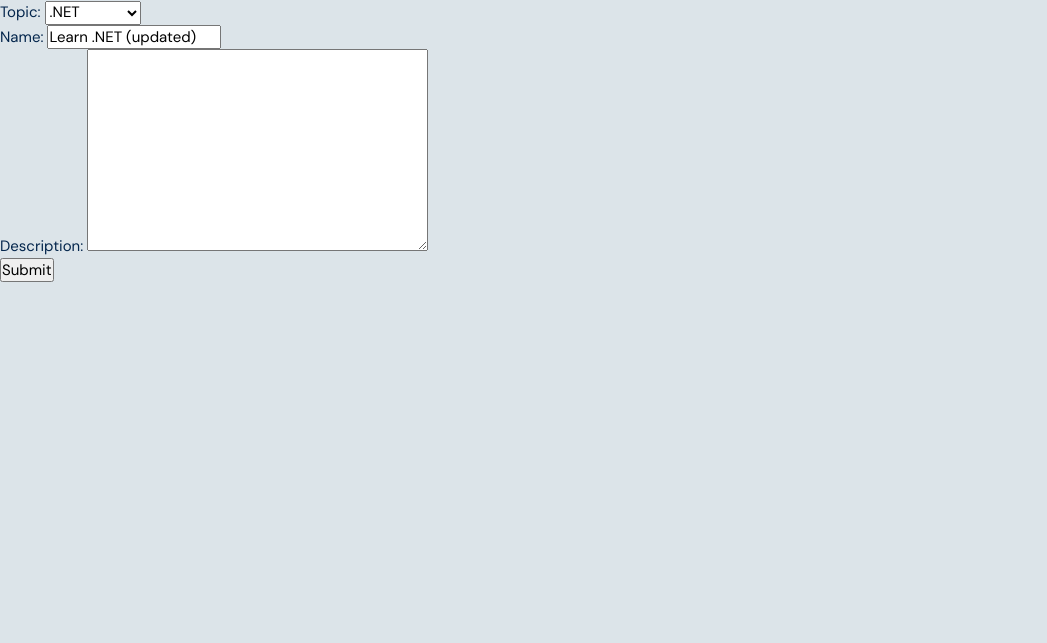
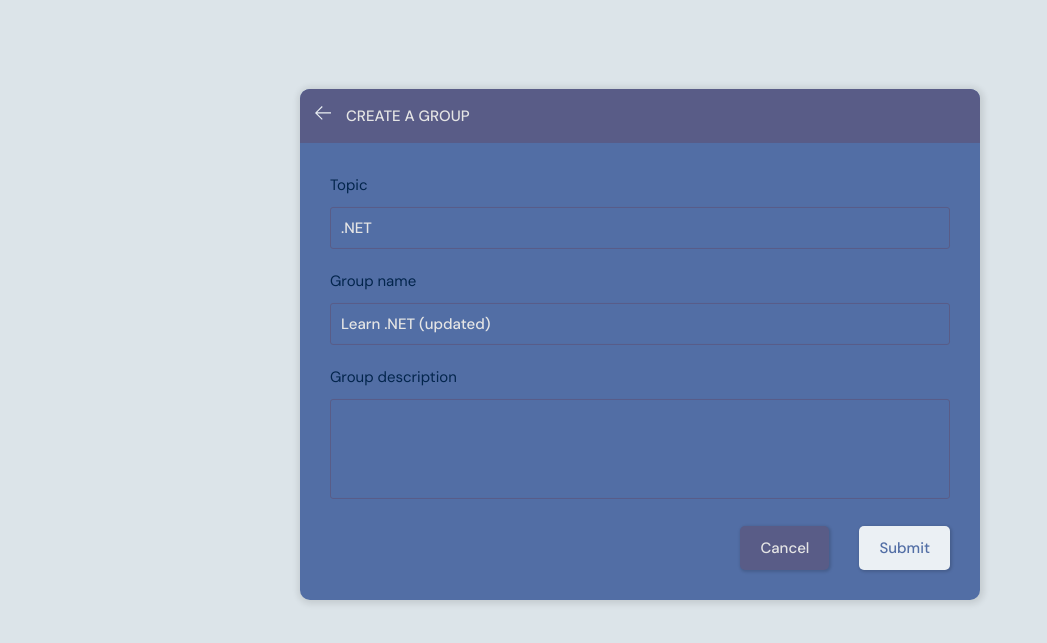
Before and after one commit to jabs142/chatter, a Django app: page /update-room/11 in a window 1280 px wide. Shown: the part 76-719 px from the top of the page, without its empty margins (0-1047 px from the left). Run offline with Django 4.2, Linux system fonts and the light colour scheme; a user stored in the database is signed in; data comes from the database, SQL or seed files in the repository; both versions use the stored data as it was after the commit.

Commit message:
Edited create group form

```diff
--- a/base/templates/base/form.html
+++ b/base/templates/base/form.html
@@ -1,13 +1,56 @@
 {% extends 'main.html' %}
 
 {% block content %}
+<main class="create-room layout">
+  <div class="container">
+    <div class="layout__box">
+      <div class="layout__boxHeader">
+        <div class="layout__boxTitle">
+          <a href="{% url 'home' %}">
+            <svg version="1.1" xmlns="http://www.w3.org/2000/svg" width="32" height="32" viewBox="0 0 32 32">
+              <title>arrow-left</title>
+              <path
+                d="M13.723 2.286l-13.723 13.714 13.719 13.714 1.616-1.611-10.96-10.96h27.625v-2.286h-27.625l10.965-10.965-1.616-1.607z">
+              </path>
+            </svg>
+          </a>
+          <h3>Create a Group</h3>
+        </div>
+      </div>
+      <div class="layout__body">
+        <form class="form" action="" method="POST">
+          {% csrf_token %}
 
-<div>
-    <form method="POST" action="">
-        {% csrf_token %}
-        {{form.as_p}}
-        <input type="submit" value="Submit" />
-    </form>
-</div>
+          <div class="form__group">
+            <label for="room_topic">Topic</label>
+            <input required type="text" value="{{room.topic.name}}" name="topic" list="topic-list" />
+            <datalist id="topic-list">
+              <select id="room_topic">
+                {% for topic in topics %}
+                <option value="{{topic.name}}"> {{topic.name}} </option>
+                {% endfor %}
+              </select>
+            </datalist>
+          </div>
+          <div class=" form__group">
+            <label for="room_name">Group name</label>
+            {{form.name}}
+          </div>
+
+
+          <div class="form__group">
+            <label for="room_description">Group description</label>
+            {{form.description}}
+          </div>
+
+          <div class="form__action">
+            <a class="btn btn--dark" href="index.html">Cancel</a>
+            <button class="btn btn--main" type="submit"> Submit </button>
+          </div>
+        </form>
+      </div>
+    </div>
+  </div>
+</main>
 
 {% endblock content %}
--- a/base/templates/base/home.html
+++ b/base/templates/base/home.html
@@ -12,7 +12,7 @@
         <div>
           <h3> Chat with other software engineers </h3>
         </div>
-        <a class="btn btn--main" href="create-room.html">
+        <a class="btn btn--main" href="{% url 'create-room' %}">
           <svg version="1.1" xmlns="http://www.w3.org/2000/svg" width="32" height="32" viewBox="0 0 32 32">
             <title>add</title>
             <path
--- a/base/views.py
+++ b/base/views.py
@@ -101,31 +101,40 @@
 @login_required(login_url='login')
 def createRoom(request):
     form = RoomForm()
+    topics = Topic.objects.all()
     if request.method == 'POST':
-        form = RoomForm(request.POST)
-        if form.is_valid():
-            room = form.save(commit=False)
-            room.host = request.user
-            room.save()
-            return redirect('home')
-    context = {'form': form}
+        topic_name = request.POST.get('topic')
+        topic, created = Topic.objects.get_or_create(name = topic_name)
+
+        Room.objects.create(
+            host=request.user,
+            topic= topic,
+            name = request.POST.get('name'),
+            description = request.POST.get('description')
+        )
+
+        return redirect('home')
+    context = {'form': form, 'topics': topics}
     return render(request, 'base/form.html', context)
 
 @login_required(login_url='login')
 def updateRoom(request,pk):
     room = Room.objects.get(id=pk)
     form = RoomForm(instance = room)
-
+    topics = Topic.objects.all()
     if request.user != room.host:
         return HttpResponse('Only owners of the room can delete it')
 
     if request.method == 'POST':
-        form = RoomForm(request.POST, instance = room)
-        if form.is_valid():
-            form.save()
-            return redirect('home')
+        topic_name = request.POST.get('topic')
+        topic, created = Topic.objects.get_or_create(name = topic_name)
+        room.name = request.POST.get('name')
+        room.topic = topic
+        room.description = request.POST.get('description')
+        room.save()
+        return redirect('home')
 
-    context = {'form': form}
+    context = {'form': form, 'topics':topics, 'room':room}
     return render(request, 'base/form.html', context)
 
 @login_required(login_url='login')
```
Also changed, not shown: db.sqlite3.
